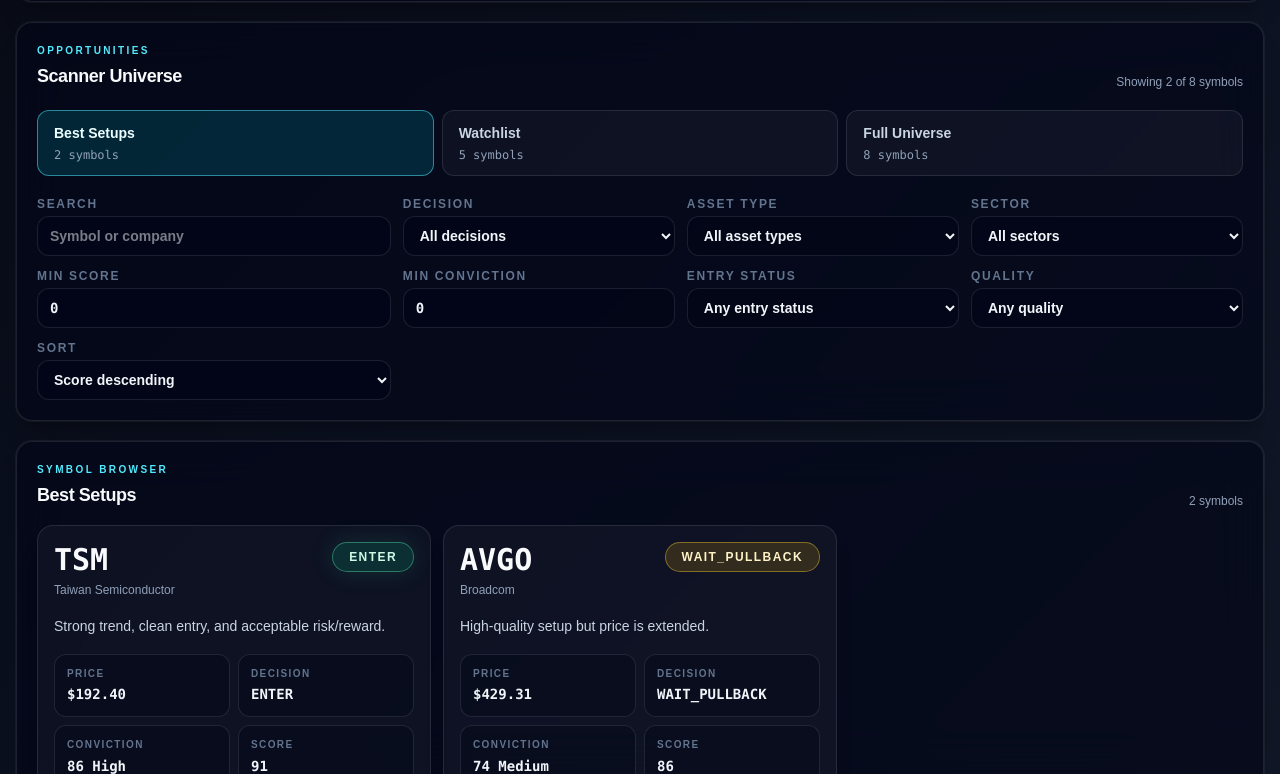
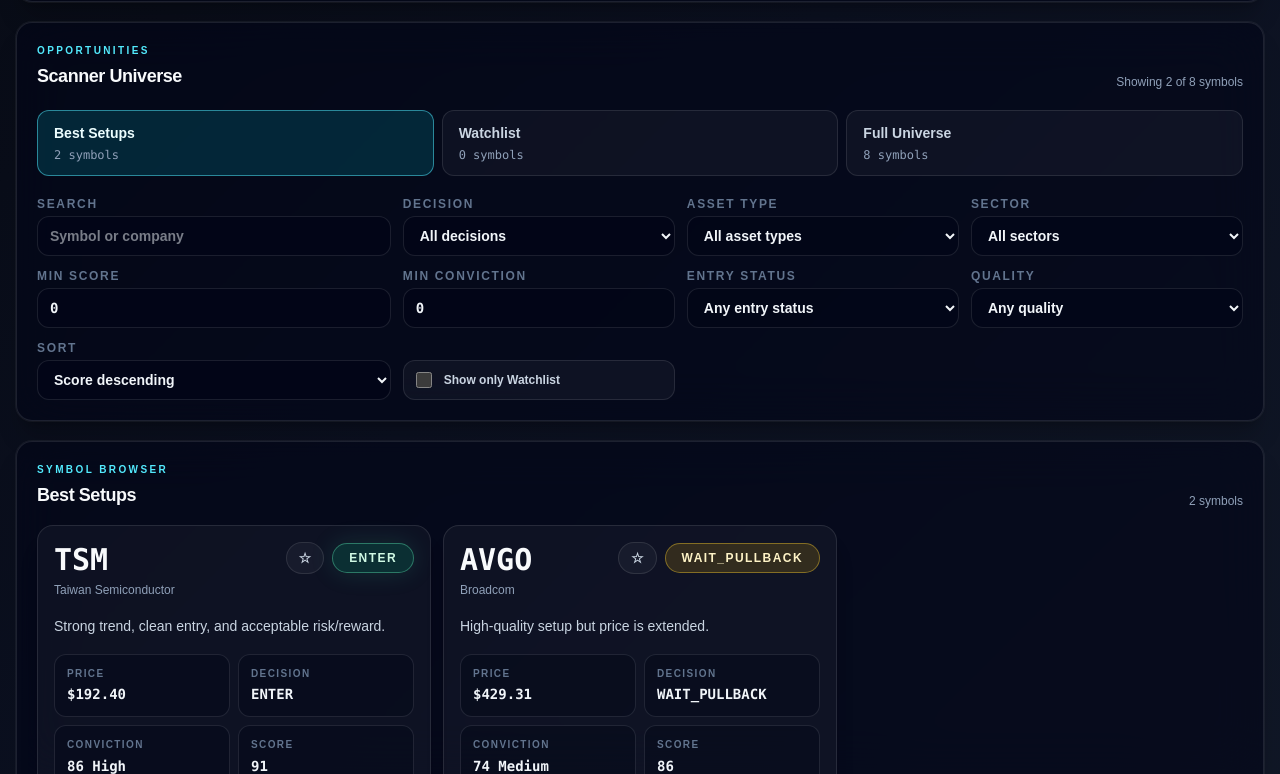
Before and after one commit to Solaris11/market-alpha-scanner, a Next.js app in the folder frontend/: page /opportunities in a window 1280 px wide. Shown: the part 464-1238 px from the top of the page. Built offline with nearby package versions, Linux system fonts and the light colour scheme.

Commit message:
feat: restore watchlist functionality

```diff
--- a/frontend/src/components/opportunities/OpportunitiesWorkspace.tsx
+++ b/frontend/src/components/opportunities/OpportunitiesWorkspace.tsx
@@ -3,8 +3,10 @@
 import Link from "next/link";
 import type { ReactNode } from "react";
 import { useMemo, useState } from "react";
+import { useLocalWatchlist } from "@/hooks/useLocalWatchlist";
 import type { OpportunityViewModel } from "@/lib/trading/opportunity-view-model";
 import { cleanText, formatMoney, formatNumber } from "@/lib/ui/formatters";
+import { WatchlistButton } from "@/components/watchlist-controls";
 import { DecisionBadge } from "@/components/terminal/DecisionBadge";
 import { GlassPanel } from "@/components/terminal/ui/GlassPanel";
 import { SectionTitle } from "@/components/terminal/ui/SectionTitle";
@@ -32,7 +34,9 @@ export function OpportunitiesWorkspace({ best, marketCondition, rows }: { best:
   const [qualityFilter, setQualityFilter] = useState("ALL");
   const [search, setSearch] = useState("");
   const [sectorFilter, setSectorFilter] = useState("ALL");
+  const [showWatchlistOnly, setShowWatchlistOnly] = useState(false);
   const [sortKey, setSortKey] = useState<SortKey>("SCORE_DESC");
+  const { watchlistSet } = useLocalWatchlist();
 
   const options = useMemo(() => {
     return {
@@ -46,15 +50,16 @@ export function OpportunitiesWorkspace({ best, marketCondition, rows }: { best:
   const tabCounts = useMemo(() => {
     return {
       BEST: rows.filter(isBestSetup).length,
-      WATCHLIST: rows.filter(isWatchCandidate).length,
+      WATCHLIST: rows.filter((row) => watchlistSet.has(row.symbol)).length,
       FULL: rows.length,
     };
-  }, [rows]);
+  }, [rows, watchlistSet]);
 
   const filtered = useMemo(() => {
     const query = search.trim().toLowerCase();
     return rows
-      .filter((row) => tabMatches(row, activeTab))
+      .filter((row) => tabMatches(row, activeTab, watchlistSet))
+      .filter((row) => !showWatchlistOnly || watchlistSet.has(row.symbol))
       .filter((row) => {
         if (!query) return true;
         return row.symbol.toLowerCase().includes(query) || cleanText(row.company_name, "").toLowerCase().includes(query);
@@ -67,7 +72,7 @@ export function OpportunitiesWorkspace({ best, marketCondition, rows }: { best:
       .filter((row) => (row.final_score ?? 0) >= minScore)
       .filter((row) => row.conviction >= minConviction)
       .sort((left, right) => compareRows(left, right, sortKey));
-  }, [activeTab, assetTypeFilter, decisionFilter, entryStatusFilter, minConviction, minScore, qualityFilter, rows, search, sectorFilter, sortKey]);
+  }, [activeTab, assetTypeFilter, decisionFilter, entryStatusFilter, minConviction, minScore, qualityFilter, rows, search, sectorFilter, showWatchlistOnly, sortKey, watchlistSet]);
 
   return (
     <div className="space-y-5">
@@ -115,11 +120,15 @@ export function OpportunitiesWorkspace({ best, marketCondition, rows }: { best:
           <Select label="Sort" onChange={(value) => setSortKey(value as SortKey)} value={sortKey}>
             {SORT_OPTIONS.map((option) => <option key={option.value} value={option.value}>{option.label}</option>)}
           </Select>
+          <label className="flex h-10 items-center gap-3 self-end rounded-xl border border-white/10 bg-white/[0.04] px-3 text-xs font-semibold text-slate-300">
+            <input checked={showWatchlistOnly} className="h-4 w-4 accent-amber-300" onChange={(event) => setShowWatchlistOnly(event.currentTarget.checked)} type="checkbox" />
+            Show only Watchlist
+          </label>
         </div>
       </GlassPanel>
 
       <OpportunitySection
-        empty={activeTab === "FULL" ? "No symbols match the current search and filters." : "No setups match the current search and filters."}
+        empty={activeTab === "WATCHLIST" ? "No watchlist symbols match the current search and filters." : activeTab === "FULL" ? "No symbols match the current search and filters." : "No setups match the current search and filters."}
         rows={filtered}
         title={tabTitle(activeTab)}
       />
@@ -203,7 +212,10 @@ function OpportunityCard({ row }: { row: OpportunityViewModel }) {
           <div className="font-mono text-3xl font-black text-slate-50">{row.symbol}</div>
           <div className="mt-1 truncate text-xs text-slate-400">{cleanText(row.company_name || row.sector, "Signal")}</div>
         </div>
-        <DecisionBadge className="shrink-0 px-4 py-1.5" value={row.final_decision} />
+        <div className="flex shrink-0 items-center gap-2">
+          <WatchlistButton showLabel={false} symbol={row.symbol} />
+          <DecisionBadge className="px-4 py-1.5" value={row.final_decision} />
+        </div>
       </div>
       <div className="mt-4 text-sm leading-6 text-slate-300">{cleanText(row.decision_reason, "Decision reason is not available yet.")}</div>
       <div className="mt-4 grid grid-cols-2 gap-2 text-xs">
@@ -287,20 +299,15 @@ function uniqueValues(values: Array<string | null>): string[] {
   return Array.from(new Set(values.map((value) => cleanText(value, "")).filter(Boolean))).sort((a, b) => a.localeCompare(b));
 }
 
-function tabMatches(row: OpportunityViewModel, tab: TabKey) {
+function tabMatches(row: OpportunityViewModel, tab: TabKey, watchlistSet: Set<string>) {
   if (tab === "FULL") return true;
-  if (tab === "WATCHLIST") return isWatchCandidate(row);
+  if (tab === "WATCHLIST") return watchlistSet.has(row.symbol);
   return isBestSetup(row);
 }
 
 function isBestSetup(row: OpportunityViewModel) {
   const value = decision(row);
   return value === "ENTER" || value === "WAIT_PULLBACK" || (value === "WATCH" && row.conviction >= 70);
-}
-
-function isWatchCandidate(row: OpportunityViewModel) {
-  const value = decision(row);
-  return value === "WAIT_PULLBACK" || value === "WATCH";
 }
 
 function tabTitle(tab: TabKey) {
--- /dev/null
+++ b/frontend/src/components/terminal/MyWatchlistWidget.tsx
@@ -0,0 +1,77 @@
+"use client";
+
+import Link from "next/link";
+import { useMemo } from "react";
+import { useLocalWatchlist } from "@/hooks/useLocalWatchlist";
+import type { OpportunityViewModel } from "@/lib/trading/opportunity-view-model";
+import { cleanText, formatMoney, formatNumber } from "@/lib/ui/formatters";
+import { WatchlistButton } from "@/components/watchlist-controls";
+import { DecisionBadge } from "./DecisionBadge";
+import { GlassPanel } from "./ui/GlassPanel";
+import { SectionTitle } from "./ui/SectionTitle";
+
+export function MyWatchlistWidget({ rows }: { rows: OpportunityViewModel[] }) {
+  const { watchlist } = useLocalWatchlist();
+  const rowLookup = useMemo(() => new Map(rows.map((row) => [row.symbol, row])), [rows]);
+  const watchedItems = useMemo(() => watchlist.slice(0, 8).map((symbol) => ({ row: rowLookup.get(symbol) ?? null, symbol })), [rowLookup, watchlist]);
+
+  return (
+    <GlassPanel className="p-5">
+      <SectionTitle eyebrow="My Watchlist" title="Tracked Symbols" meta={`${watchlist.length.toLocaleString()} saved`} />
+      <div className="mt-4 space-y-3">
+        {watchedItems.length ? (
+          watchedItems.map((item) => (item.row ? <WatchlistRow key={item.symbol} row={item.row} /> : <MissingWatchlistRow key={item.symbol} symbol={item.symbol} />))
+        ) : (
+          <div className="rounded-2xl border border-dashed border-white/10 bg-white/[0.03] p-4 text-sm text-slate-400">
+            Add symbols with the star button to track them here.
+          </div>
+        )}
+      </div>
+    </GlassPanel>
+  );
+}
+
+function WatchlistRow({ row }: { row: OpportunityViewModel }) {
+  return (
+    <div className="rounded-2xl border border-white/10 bg-white/[0.04] p-3">
+      <div className="flex items-start justify-between gap-3">
+        <div className="min-w-0">
+          <Link className="font-mono text-lg font-black text-slate-50 hover:text-cyan-100" href={`/symbol/${row.symbol}`}>
+            {row.symbol}
+          </Link>
+          <div className="truncate text-xs text-slate-500">{cleanText(row.company_name || row.sector, "Signal")}</div>
+        </div>
+        <div className="flex shrink-0 items-center gap-2">
+          <WatchlistButton showLabel={false} symbol={row.symbol} />
+          <DecisionBadge value={row.final_decision} />
+        </div>
+      </div>
+      <div className="mt-3 grid grid-cols-2 gap-2 text-xs">
+        <MiniMetric label="Price" value={formatMoney(row.price)} />
+        <MiniMetric label="Conviction" value={`${formatNumber(row.conviction, 0)} ${row.confidenceLabel}`} />
+        <MiniMetric label="Entry / Correction" value={row.entryZoneLabel ?? formatMoney(row.suggested_entry)} />
+        <MiniMetric label="Reason" value={cleanText(row.decision_reason, "N/A")} />
+      </div>
+    </div>
+  );
+}
+
+function MissingWatchlistRow({ symbol }: { symbol: string }) {
+  return (
+    <div className="flex items-center justify-between gap-3 rounded-2xl border border-white/10 bg-white/[0.04] p-3">
+      <Link className="font-mono font-black text-slate-50 hover:text-cyan-100" href={`/symbol/${symbol}`}>
+        {symbol}
+      </Link>
+      <WatchlistButton showLabel={false} symbol={symbol} />
+    </div>
+  );
+}
+
+function MiniMetric({ label, value }: { label: string; value: string }) {
+  return (
+    <div className="min-w-0 rounded-xl bg-slate-950/40 p-2">
+      <div className="text-[10px] font-semibold uppercase tracking-[0.12em] text-slate-500">{label}</div>
+      <div className="mt-1 truncate font-mono text-xs text-slate-100">{value}</div>
+    </div>
+  );
+}
--- a/frontend/src/components/terminal/SymbolDecisionHero.tsx
+++ b/frontend/src/components/terminal/SymbolDecisionHero.tsx
@@ -2,6 +2,7 @@ import type { RankingRow } from "@/lib/types";
 import type { HistoricalEdgeProof } from "@/lib/trading/edge-proof";
 import { computeConviction } from "@/lib/trading/conviction";
 import { cleanText, formatMoney, formatNumber } from "@/lib/ui/formatters";
+import { WatchlistButton } from "@/components/watchlist-controls";
 import { DecisionBadge } from "./DecisionBadge";
 import { GlassPanel } from "./ui/GlassPanel";
 
@@ -40,6 +41,7 @@ export function SymbolDecisionHero({ edge, row }: { edge?: HistoricalEdgeProof;
             <span className="rounded-full border border-cyan-300/25 bg-cyan-400/10 px-4 py-2 text-sm font-semibold text-cyan-100">
               Conviction <span className="font-mono">{conviction.score}</span> - {conviction.label}
             </span>
+            <WatchlistButton symbol={row.symbol} />
           </div>
           <div className="mt-4 max-w-3xl text-lg leading-7 text-slate-200">
             {cleanText(row.decision_reason ?? row.quality_reason, "No decision reason available.")}
--- a/frontend/src/components/watchlist-controls.tsx
+++ b/frontend/src/components/watchlist-controls.tsx
@@ -1,100 +1,52 @@
 "use client";
 
 import Link from "next/link";
-import { useEffect, useState } from "react";
+import { useLocalWatchlist } from "@/hooks/useLocalWatchlist";
+import { normalizeWatchlistSymbol } from "@/lib/watchlist-storage";
 
-const WATCHLIST_STORAGE_KEY = "market-alpha-scanner-watchlist";
-const WATCHLIST_EVENT = "market-alpha-scanner-watchlist-change";
-
-function normalizeSymbol(symbol: string) {
-  return symbol.trim().toUpperCase();
-}
-
-function readWatchlist() {
-  if (typeof window === "undefined") return [];
-  try {
-    const parsed = JSON.parse(window.localStorage.getItem(WATCHLIST_STORAGE_KEY) ?? "[]");
-    if (!Array.isArray(parsed)) return [];
-    return Array.from(new Set(parsed.map((item) => normalizeSymbol(String(item))).filter(Boolean))).sort();
-  } catch {
-    return [];
-  }
-}
-
-function writeWatchlist(symbols: string[]) {
-  if (typeof window === "undefined") return;
-  const cleaned = Array.from(new Set(symbols.map(normalizeSymbol).filter(Boolean))).sort();
-  window.localStorage.setItem(WATCHLIST_STORAGE_KEY, JSON.stringify(cleaned));
-  window.dispatchEvent(new Event(WATCHLIST_EVENT));
-}
-
-function useLocalWatchlist() {
-  const [watchlist, setWatchlist] = useState<string[]>([]);
-
-  useEffect(() => {
-    function refresh() {
-      setWatchlist(readWatchlist());
-    }
-
-    refresh();
-    window.addEventListener("storage", refresh);
-    window.addEventListener(WATCHLIST_EVENT, refresh);
-    return () => {
-      window.removeEventListener("storage", refresh);
-      window.removeEventListener(WATCHLIST_EVENT, refresh);
-    };
-  }, []);
-
-  function add(symbol: string) {
-    const cleaned = normalizeSymbol(symbol);
-    if (!cleaned) return;
-    writeWatchlist([...readWatchlist(), cleaned]);
-    setWatchlist(readWatchlist());
-  }
-
-  function remove(symbol: string) {
-    const cleaned = normalizeSymbol(symbol);
-    writeWatchlist(readWatchlist().filter((item) => item !== cleaned));
-    setWatchlist(readWatchlist());
-  }
-
-  return { watchlist, add, remove };
-}
-
-export function WatchlistButton({ symbol }: { symbol: string }) {
-  const cleaned = normalizeSymbol(symbol);
-  const { watchlist, add, remove } = useLocalWatchlist();
-  const saved = watchlist.includes(cleaned);
+export function WatchlistButton({ className = "", showLabel = true, symbol }: { className?: string; showLabel?: boolean; symbol: string }) {
+  const cleaned = normalizeWatchlistSymbol(symbol);
+  const { isWatched, toggle } = useLocalWatchlist();
+  const saved = isWatched(cleaned);
+  const label = saved ? "Remove from Watchlist" : "Add to Watchlist";
 
   return (
     <button
-      className={`mt-3 rounded border px-3 py-1.5 text-xs font-semibold uppercase tracking-[0.12em] transition-colors ${
+      aria-label={label}
+      aria-pressed={saved}
+      className={`inline-flex items-center gap-2 rounded-full border px-3 py-2 text-xs font-bold transition-all duration-200 ${
         saved
-          ? "border-rose-400/35 bg-rose-400/10 text-rose-100 hover:bg-rose-400/15"
-          : "border-sky-400/40 bg-sky-400/10 text-sky-100 hover:bg-sky-400/15"
-      }`}
-      onClick={() => (saved ? remove(cleaned) : add(cleaned))}
+          ? "border-amber-300/50 bg-amber-300/15 text-amber-100 hover:bg-amber-300/20"
+          : "border-white/10 bg-white/[0.04] text-slate-300 hover:border-amber-300/40 hover:bg-white/[0.07] hover:text-amber-100"
+      } ${className}`}
+      onClick={(event) => {
+        event.preventDefault();
+        event.stopPropagation();
+        toggle(cleaned);
+      }}
+      title={label}
       type="button"
     >
-      {saved ? "Remove from Watchlist" : "Add to Watchlist"}
+      <span aria-hidden="true" className="text-sm leading-none">{saved ? "★" : "☆"}</span>
+      {showLabel ? <span>{saved ? "Watchlist" : "Add to Watchlist"}</span> : null}
     </button>
   );
 }
 
 export function WatchlistPanel() {
-  const { watchlist, remove } = useLocalWatchlist();
+  const { remove, watchlist } = useLocalWatchlist();
 
   return (
-    <section className="terminal-panel rounded-md p-3">
+    <section className="rounded-2xl border border-white/10 bg-white/[0.04] p-4">
       <div className="flex items-center justify-between gap-3">
-        <div className="text-[10px] font-semibold uppercase tracking-[0.18em] text-sky-300">Watchlist</div>
+        <div className="text-[10px] font-semibold uppercase tracking-[0.18em] text-amber-200">Watchlist</div>
         <div className="font-mono text-[11px] text-slate-500">{watchlist.length}</div>
       </div>
-      <div className="mt-2 divide-y divide-slate-800 text-xs">
+      <div className="mt-2 divide-y divide-white/10 text-xs">
         {watchlist.length ? (
           watchlist.map((symbol) => (
             <div className="flex items-center justify-between gap-2 py-2" key={symbol}>
-              <Link className="font-mono font-semibold text-sky-200 hover:text-sky-100" href={`/symbol/${symbol}`}>
+              <Link className="font-mono font-semibold text-cyan-200 hover:text-cyan-100" href={`/symbol/${symbol}`}>
                 {symbol}
               </Link>
               <button className="text-[11px] text-slate-500 hover:text-rose-200" onClick={() => remove(symbol)} type="button">
@@ -103,7 +55,7 @@ export function WatchlistPanel() {
             </div>
           ))
         ) : (
-          <div className="py-2 text-slate-500">Add symbols from detail pages.</div>
+          <div className="py-2 text-slate-500">Add symbols with the star button.</div>
         )}
       </div>
     </section>
--- /dev/null
+++ b/frontend/src/hooks/useLocalWatchlist.ts
@@ -0,0 +1,51 @@
+"use client";
+
+import { useEffect, useMemo, useState } from "react";
+import { normalizeWatchlistSymbol, readWatchlistStorage, WATCHLIST_EVENT, writeWatchlistStorage } from "@/lib/watchlist-storage";
+
+export function useLocalWatchlist() {
+  const [watchlist, setWatchlist] = useState<string[]>([]);
+
+  useEffect(() => {
+    function refresh() {
+      setWatchlist(readWatchlistStorage());
+    }
+
+    refresh();
+    window.addEventListener("storage", refresh);
+    window.addEventListener(WATCHLIST_EVENT, refresh);
+    return () => {
+      window.removeEventListener("storage", refresh);
+      window.removeEventListener(WATCHLIST_EVENT, refresh);
+    };
+  }, []);
+
+  const watchlistSet = useMemo(() => new Set(watchlist), [watchlist]);
+
+  function add(symbol: string) {
+    const cleaned = normalizeWatchlistSymbol(symbol);
+    if (!cleaned) return;
+    const next = Array.from(new Set([...readWatchlistStorage(), cleaned])).sort();
+    writeWatchlistStorage(next);
+    setWatchlist(readWatchlistStorage());
+  }
+
+  function remove(symbol: string) {
+    const cleaned = normalizeWatchlistSymbol(symbol);
+    writeWatchlistStorage(readWatchlistStorage().filter((item) => item !== cleaned));
+    setWatchlist(readWatchlistStorage());
+  }
+
+  function toggle(symbol: string) {
+    const cleaned = normalizeWatchlistSymbol(symbol);
+    if (!cleaned) return;
+    if (readWatchlistStorage().includes(cleaned)) remove(cleaned);
+    else add(cleaned);
+  }
+
+  function isWatched(symbol: string) {
+    return watchlistSet.has(normalizeWatchlistSymbol(symbol));
+  }
+
+  return { add, isWatched, remove, toggle, watchlist, watchlistSet };
+}
--- /dev/null
+++ b/frontend/src/lib/watchlist-storage.ts
@@ -0,0 +1,38 @@
+export const WATCHLIST_STORAGE_KEY = "market_alpha_watchlist";
+export const WATCHLIST_EVENT = "market-alpha-watchlist-change";
+
+const LEGACY_WATCHLIST_STORAGE_KEY = "market-alpha-scanner-watchlist";
+const LEGACY_WATCHLIST_EVENT = "market-alpha-scanner-watchlist-change";
+
+export function normalizeWatchlistSymbol(symbol: string) {
+  return symbol.trim().toUpperCase().replace(/[^A-Z0-9._-]/g, "");
+}
+
+export function readWatchlistStorage() {
+  if (typeof window === "undefined") return [];
+  const symbols = [...readKey(WATCHLIST_STORAGE_KEY), ...readKey(LEGACY_WATCHLIST_STORAGE_KEY)];
+  return cleanSymbols(symbols);
+}
+
+export function writeWatchlistStorage(symbols: string[]) {
+  if (typeof window === "undefined") return;
+  const cleaned = cleanSymbols(symbols);
+  window.localStorage.setItem(WATCHLIST_STORAGE_KEY, JSON.stringify(cleaned));
+  window.localStorage.setItem(LEGACY_WATCHLIST_STORAGE_KEY, JSON.stringify(cleaned));
+  window.dispatchEvent(new Event(WATCHLIST_EVENT));
+  window.dispatchEvent(new Event(LEGACY_WATCHLIST_EVENT));
+}
+
+function readKey(key: string) {
+  try {
+    const parsed = JSON.parse(window.localStorage.getItem(key) ?? "[]") as unknown;
+    if (!Array.isArray(parsed)) return [];
+    return parsed.map((item) => normalizeWatchlistSymbol(String(item)));
+  } catch {
+    return [];
+  }
+}
+
+function cleanSymbols(symbols: string[]) {
+  return Array.from(new Set(symbols.map(normalizeWatchlistSymbol).filter(Boolean))).sort();
+}
```
Also changed, not shown: frontend/src/app/terminal/page.tsx (+4 -6 lines), frontend/src/components/alerts/alerts-workspace.tsx (+4 -11 lines).
